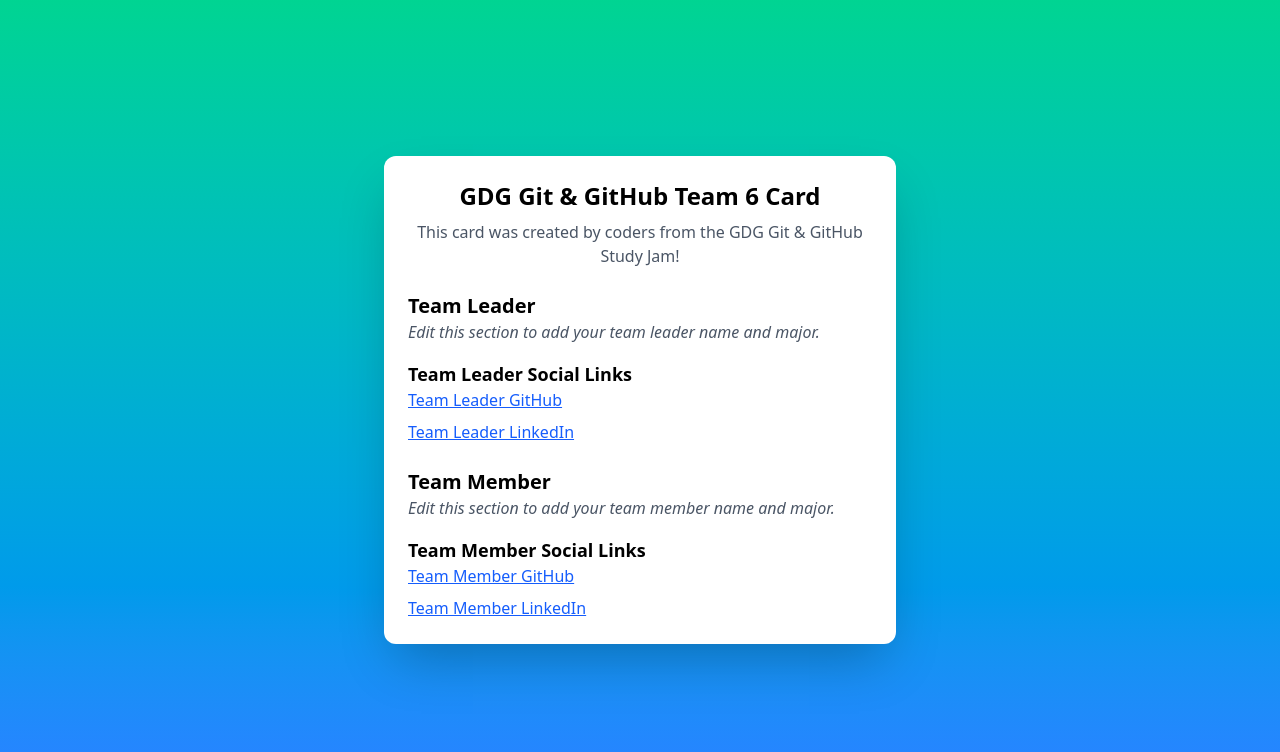
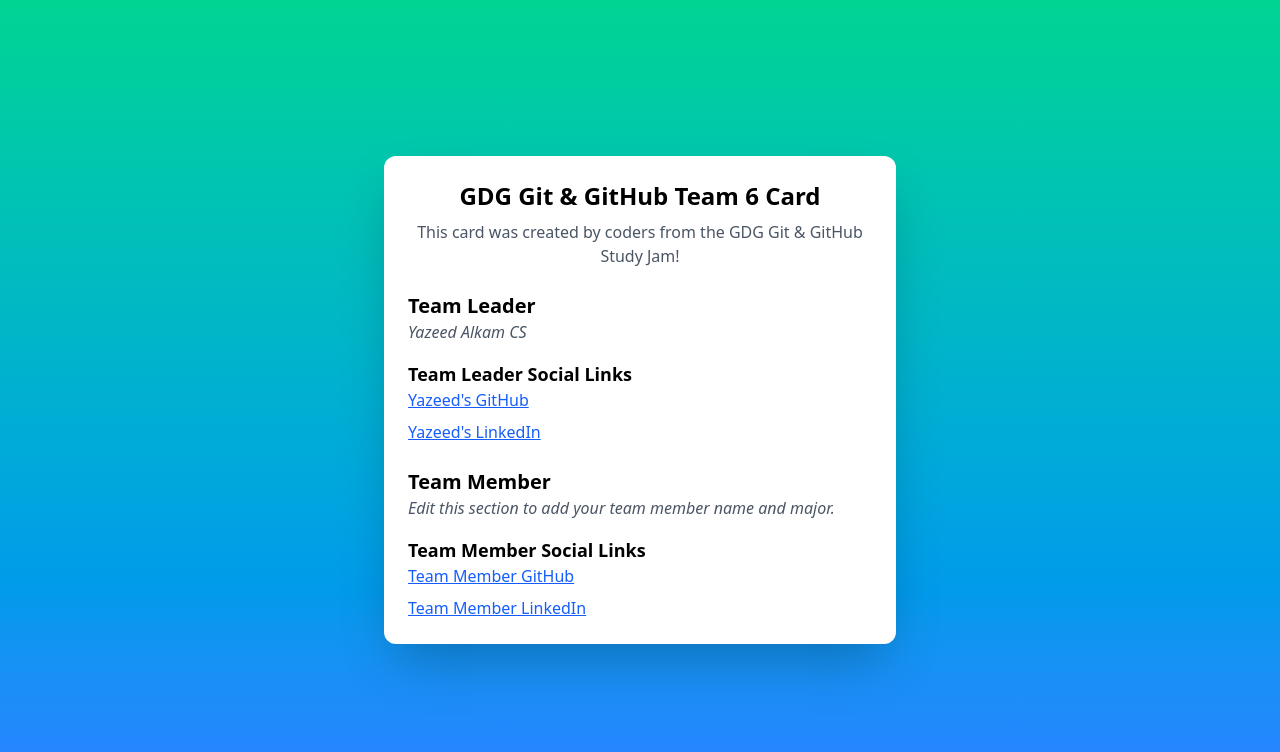
Before and after one commit to YazeedAlkam/GDG_Git_Team_6_Card, a plain HTML site: page index.html in a window 1280 px wide. Drawn offline with nearby package versions, Linux system fonts and the light colour scheme.

Commit message:
Add leader information

```diff
--- a/index.html
+++ b/index.html
@@ -17,11 +17,11 @@
 		        <!-- Team Leader Section -->
 
             <h2 class="mt-6 text-xl font-semibold">Team Leader</h2>
-            <p class="text-gray-600 italic">Edit this section to add your team leader name and major.</p>
+            <p class="text-gray-600 italic">Yazeed Alkam CS </p>
             <h3 class="mt-4 text-lg font-semibold">Team Leader Social Links</h3>
             <ul class="space-y-2">
-                <li><a href="social-link" class="text-blue-600 underline">Team Leader GitHub</a></li>
-                <li><a href="social-link" class="text-blue-600 underline">Team Leader LinkedIn</a></li>
+                <li><a href="https://github.com/YazeedAlkam" class="text-blue-600 underline">Yazeed's GitHub</a></li>
+                <li><a href="https://www.linkedin.com/in/yazeed-alkam-466896342/" class="text-blue-600 underline">Yazeed's LinkedIn</a></li>
             </ul>
         </section>
 
```
